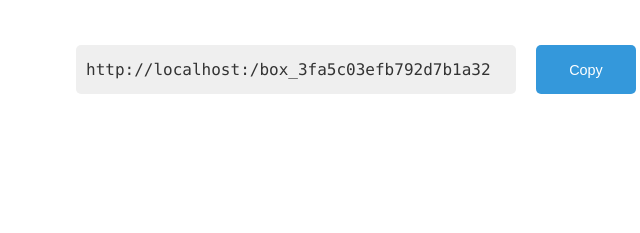
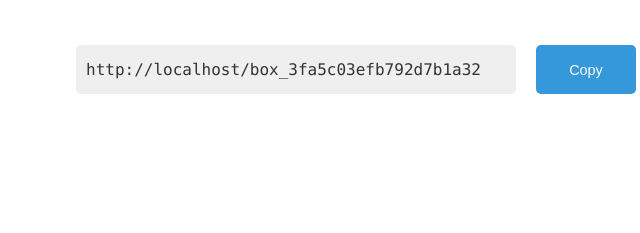
Before and after one commit to vasanthv/jsonbox, a website: page www/index.html in a window 1280 px wide. Shown: the part 391-624 px from the top of the page, 284-924 px from the left. Drawn offline with Linux system fonts and the light colour scheme.

Commit message:
Update index.html

```diff
--- a/www/index.html
+++ b/www/index.html
@@ -80,8 +80,7 @@
 		});
 		return uuid;
 	}
-	var base = window.location.protocol + '//' + window.location.hostname;
-	base += (window.location.port === 80 || window.location.port) === 443 ? '' : ':' + window.location.port;
+	var base = window.location.protocol + '//' + window.location.hostname + (window.location.port ? ':' + window.location.port : '');
 	document.getElementById('boxurl').value = base + '/box_' + create_UUID();
 
 	</script>
```
